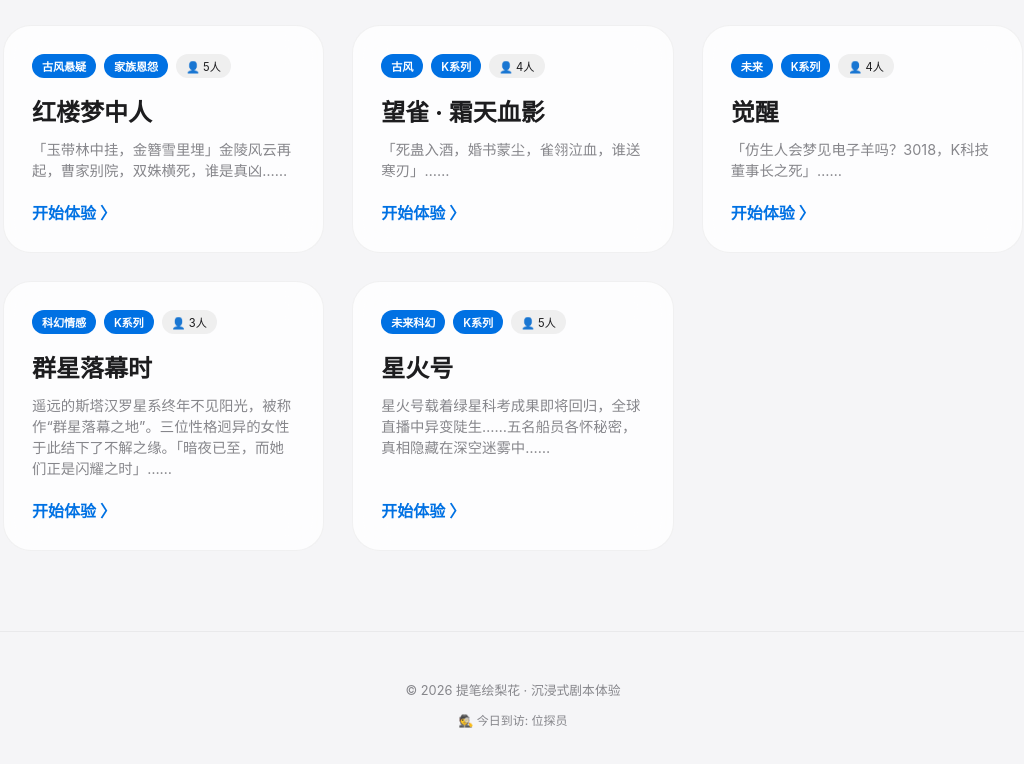
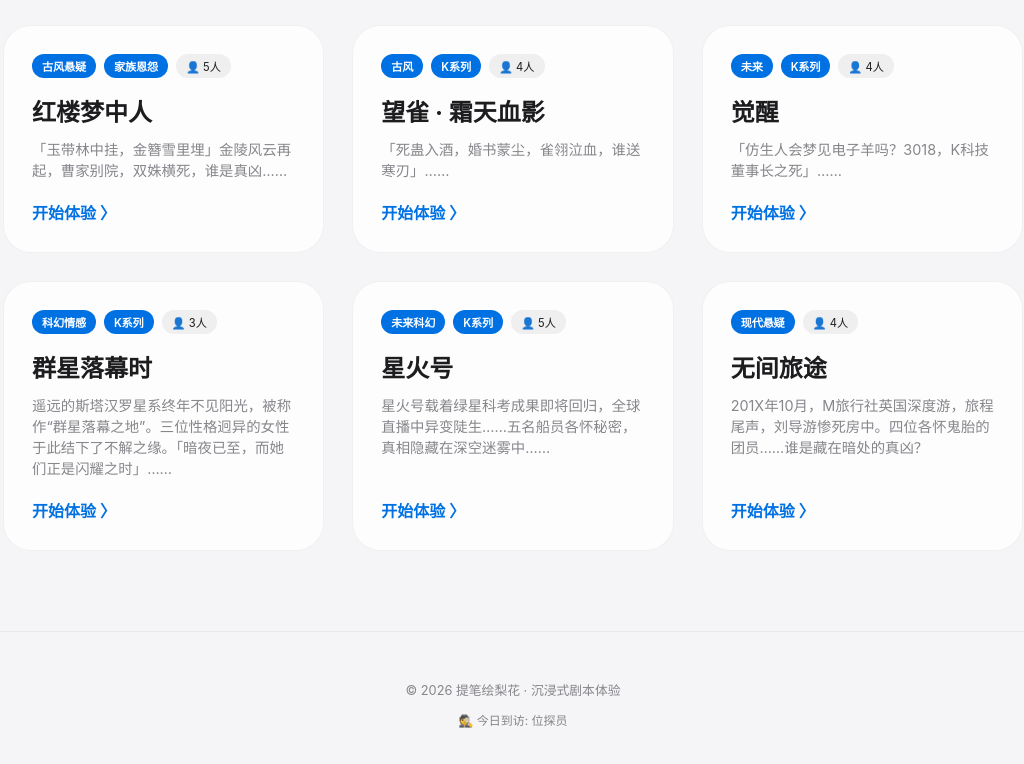
Before and after one commit to zhli1996y/murder-mystery-game, a plain HTML site: page index.html in a window 1280 px wide. Shown: the part 1006-1770 px from the top of the page, without its empty margins (127-1151 px from the left). Drawn offline with Linux system fonts and the light colour scheme; some packages are replaced by stand-ins of ours; a script that the page names is missing.

Commit message:
Update index.html

```diff
--- a/index.html
+++ b/index.html
@@ -576,6 +576,25 @@
         <div class="experience-link">开始体验 〉</div>
     </a>
 
+             <a href="script12.html" class="script-card" data-type="现代 悬疑" data-person="4" data-script-id="script12" onclick="markAsComplete('script12')">
+        <div>
+            <div style="display:flex; justify-content:space-between; align-items: center;">
+                <div style="display: flex; gap: 8px;">
+                    <span class="tag">现代悬疑</span>
+                    <span style="font-size: 0.7rem; background: rgba(128,128,128,0.12); padding: 3px 10px; border-radius: 20px; display: inline-flex; align-items: center; gap: 4px;">
+                        👤 4人
+                    </span>
+                </div>
+                <span class="completed-badge" style="display:none;">✓ 已结案</span>
+            </div>
+            <h2 style="margin:15px 0 10px;">无间旅途</h2>
+            <p style="color:var(--apple-text-secondary); font-size:0.9rem;">201X年10月，M旅行社英国深度游，旅程尾声，刘导游惨死房中。四位各怀鬼胎的团员……谁是藏在暗处的真凶？</p>
+        </div>
+        <div class="experience-link">开始体验 〉</div>
+    </a>
+
+
+
 </main>
 
 <div class="theme-toggle" onclick="toggleTheme()">🌓</div>
```
